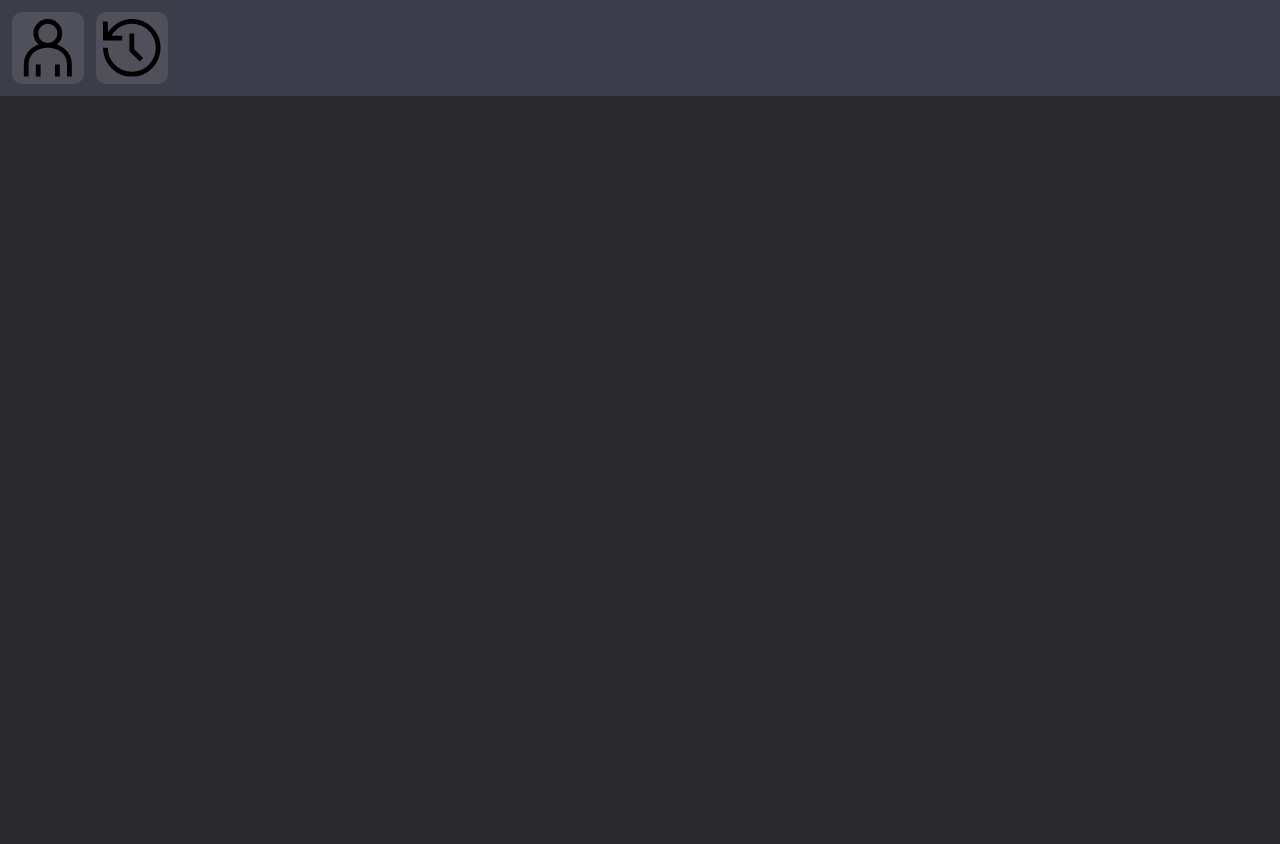
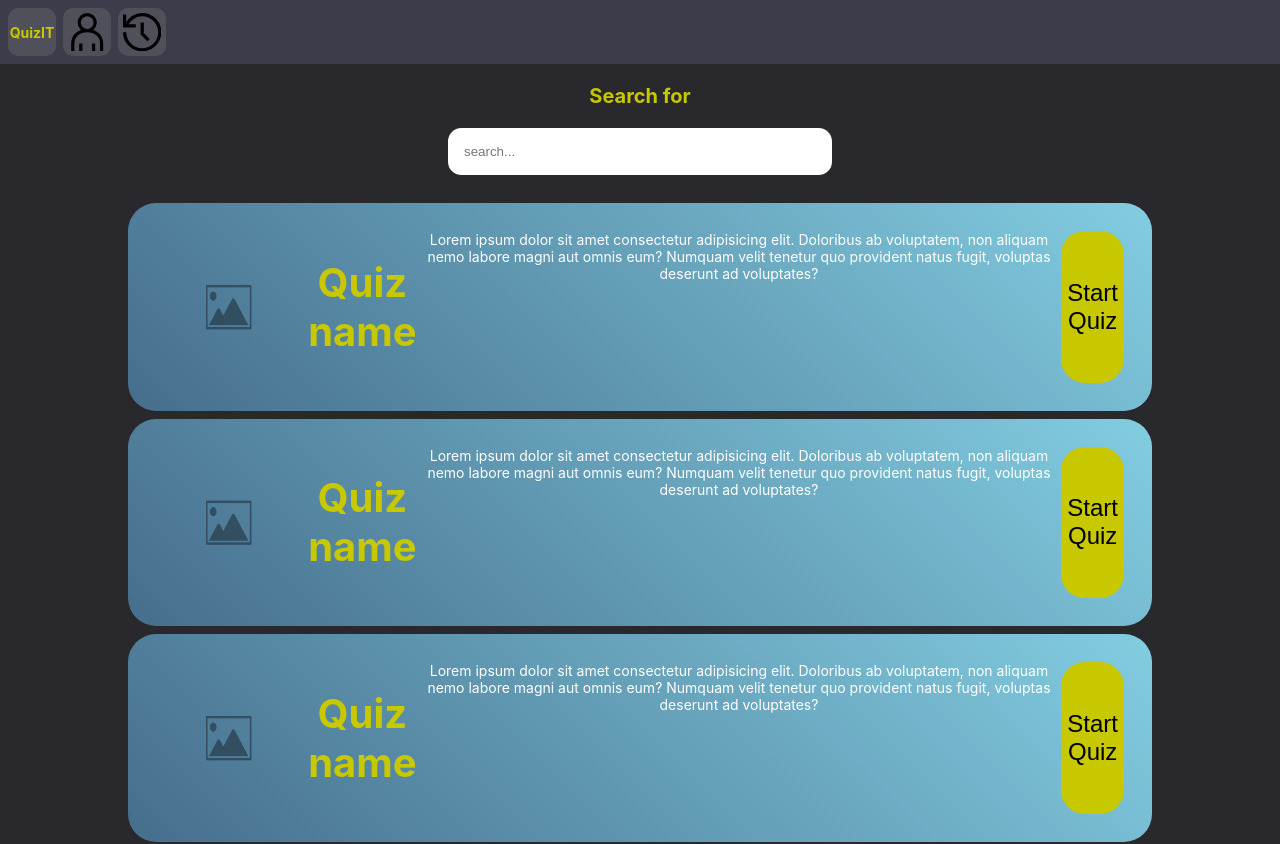
Before and after one commit to TriantafyllosZegos/QuizIt-WebDev, a React (Create React App) app in the folder react-app/: page / in a window 1280 px wide. Shown: the top 844 px of the page. Before the commit the page ends 800 px from the top, so only its background shows below. Built offline with nearby package versions, Linux system fonts and the light colour scheme.

Commit message:
polu basic pragmatakia

```diff
--- a/react-app/src/App.js
+++ b/react-app/src/App.js
@@ -2,6 +2,7 @@ import logo from './logo.svg';
 import './App.css';
 import React, { useState, useEffect } from "react";
 import Nav from './components/Nav'
+import Body from './components/Body'
 
 
 
@@ -10,6 +11,7 @@ function App() {
   return (
     <div className="App">
       <Nav></Nav>
+      <Body></Body>
     </div>
   );
 }
--- /dev/null
+++ b/react-app/src/components/Body.js
@@ -0,0 +1,18 @@
+import React, { Component } from "react";
+import QuizContainer from './QuizContainer'
+
+export default class Body extends Component {
+  render() {
+    return (
+      <div className="bodywithnav">
+
+        <div>
+          <h3>Search for</h3>
+          <input type="text" placeholder="search..." />
+        </div>
+
+        <QuizContainer></QuizContainer>
+      </div>
+    );
+  }
+}
--- a/react-app/src/components/Nav.js
+++ b/react-app/src/components/Nav.js
@@ -5,6 +5,7 @@ export default class Nav extends Component {
   render() {
     return (
       <div className="nav">
+        <h1 className="nav-icon">QuizIT</h1>
         <div className="nav-icon"><GrUser/></div>
         <div className="nav-icon"><GrHistory/></div>
       </div>
--- /dev/null
+++ b/react-app/src/components/QuizContainer.js
@@ -0,0 +1,15 @@
+import React, { Component } from 'react'
+import QuizInfo from './QuizInfo'
+
+export default class QuizContainer extends Component {
+  render() {
+    return (
+      <div className="QuizContainer">
+        <QuizInfo></QuizInfo>
+        <QuizInfo></QuizInfo>
+        <QuizInfo></QuizInfo>
+        <QuizInfo></QuizInfo>
+      </div>
+    );
+  }
+}
--- /dev/null
+++ b/react-app/src/components/QuizInfo.js
@@ -0,0 +1,15 @@
+import React, { Component } from 'react'
+import ph from '../assets/images/placeholder.png'
+
+export default class QuizInfo extends Component {
+  render() {
+    return (
+      <div className='QuizInfo'>
+          <img src={ph} />
+          <h1>Quiz name</h1>
+          <span>Lorem ipsum dolor sit amet consectetur adipisicing elit. Doloribus ab voluptatem, non aliquam nemo labore magni aut omnis eum? Numquam velit tenetur quo provident natus fugit, voluptas deserunt ad voluptates?</span>
+          <button>Start Quiz</button>
+      </div>
+    )
+  }
+}
--- a/react-app/src/index.css
+++ b/react-app/src/index.css
@@ -17,7 +17,8 @@
 
 body {
   margin: 0;
-  font-size:24px;
+  font-size:14px;
+  color:var(--white);
   background-color:var(--gray1);
   font-family: -apple-system, BlinkMacSystemFont, 'Segoe UI', 'Roboto', 'Oxygen',
     'Ubuntu', 'Cantarell', 'Fira Sans', 'Droid Sans', 'Helvetica Neue',
@@ -34,9 +35,10 @@ code {
   width:100%;
   position:fixed;
   top:0;
-  height:4em;
+  height:4rem;
+  z-index:100;
   background-color:var(--gray2);
-  padding:0.5em;
+  padding:0.5rem;
   display: flex;
   flex-direction: row;
   justify-content: flex-start;
@@ -47,7 +49,7 @@ code {
   display:flex;
   align-items: center;
   justify-content: center;
-  width:3em;
+  width:3rem;
   height:100%;
   font-size: 1em;
   border-radius:10px;
@@ -59,3 +61,71 @@ code {
     height: 80%;
     width: 80%;
 }
+.bodywithnav{
+  position: absolute;
+  height: calc(100% - 4rem);
+  top:4rem;
+  width:100%;
+}
+.placeholder{
+  background-image: url('./assets/images/placeholder.png');
+  width: 150px;
+  height: 100px;
+}
+.QuizContainer{
+  display:flex;
+  flex-direction: column;
+  align-content: center;
+  align-items: center;
+  gap:0.5rem;
+  margin-top: 2em;
+}
+.QuizInfo{
+  display: flex;
+  gap: 0.5em;
+  background: linear-gradient(45deg,var(--blue1),var(--blue3));
+  border-radius: 2em;
+  padding: 2em;
+  width: 80%;
+}
+.QuizInfo img{
+  width: 15%;
+}
+h1{
+  color:var(--yellow);
+  font-size:40px
+}
+h2{
+  color:var(--yellow);
+  font-size:30px
+}
+h3{
+  color:var(--yellow);
+  font-size:20px
+}
+label{
+  width:100%;
+}
+input{
+  width:30%;
+  padding:1rem;
+  border:none;
+  appearance: none;
+  border-radius:1em;
+
+}
+input:focus{
+}
+button{
+  border:none;
+  border-radius: 1em;
+  color:var(--black);
+  background-color: var(--yellow);
+  font-size: 1.5rem;
+  transition:0.5s;
+  cursor:pointer;
+}
+button:hover{
+  transform:scale(1.1);
+
+}
```
Also changed, not shown: react-app/src/assets/images/placeholder.png (added).
